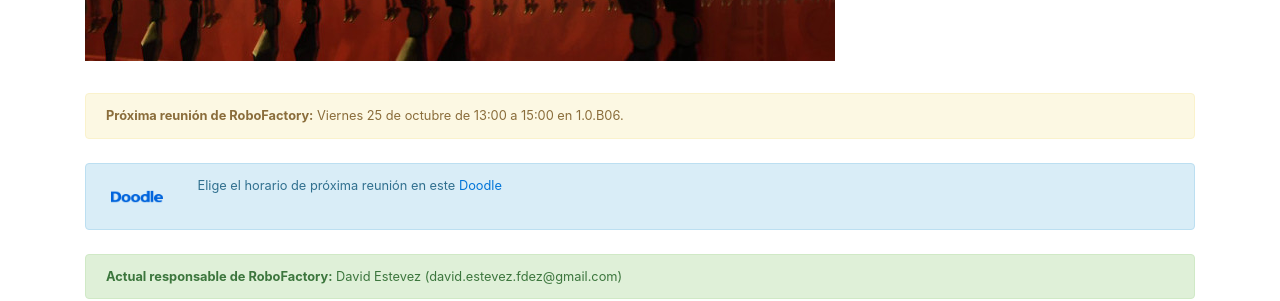
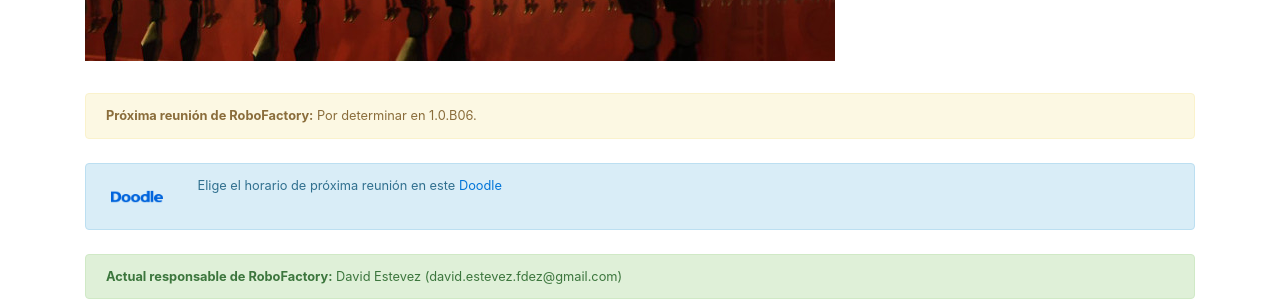
Before and after one commit to asrob-uc3m/asrob-uc3m.github.io, a Jekyll site: the page built from _workgroups/2017-09-19-robofactory.markdown, in a window 1280 px wide and 900 px high, scrolled down 901 px. Shown: the part 265-566 px from the top of the window. Built offline with Jekyll 4.4.1, drawn with Linux system fonts in a browser that asks for light colours.

Commit message:
Update 2017-09-19-robofactory.markdown

```diff
--- a/_workgroups/2017-09-19-robofactory.markdown
+++ b/_workgroups/2017-09-19-robofactory.markdown
@@ -7,8 +7,8 @@ layout: workgroup
 manager: David Estevez
 manager_email: david.estevez.fdez@gmail.com
 name: RoboFactory
-next_meeting: Viernes 25 de octubre de 13:00 a 15:00 en 1.0.B06.
-next_meeting_doodle: https://doodle.com/poll/2s9yp862eczuf9aa
+next_meeting: Por determinar en 1.0.B06.
+next_meeting_doodle: https://doodle.com/poll/ryng6rtz9zsmsd3k
 picture: /img/robofactory.jpg
 picture_full: /img/robofactory-full.jpg
 type: workgroup
```
